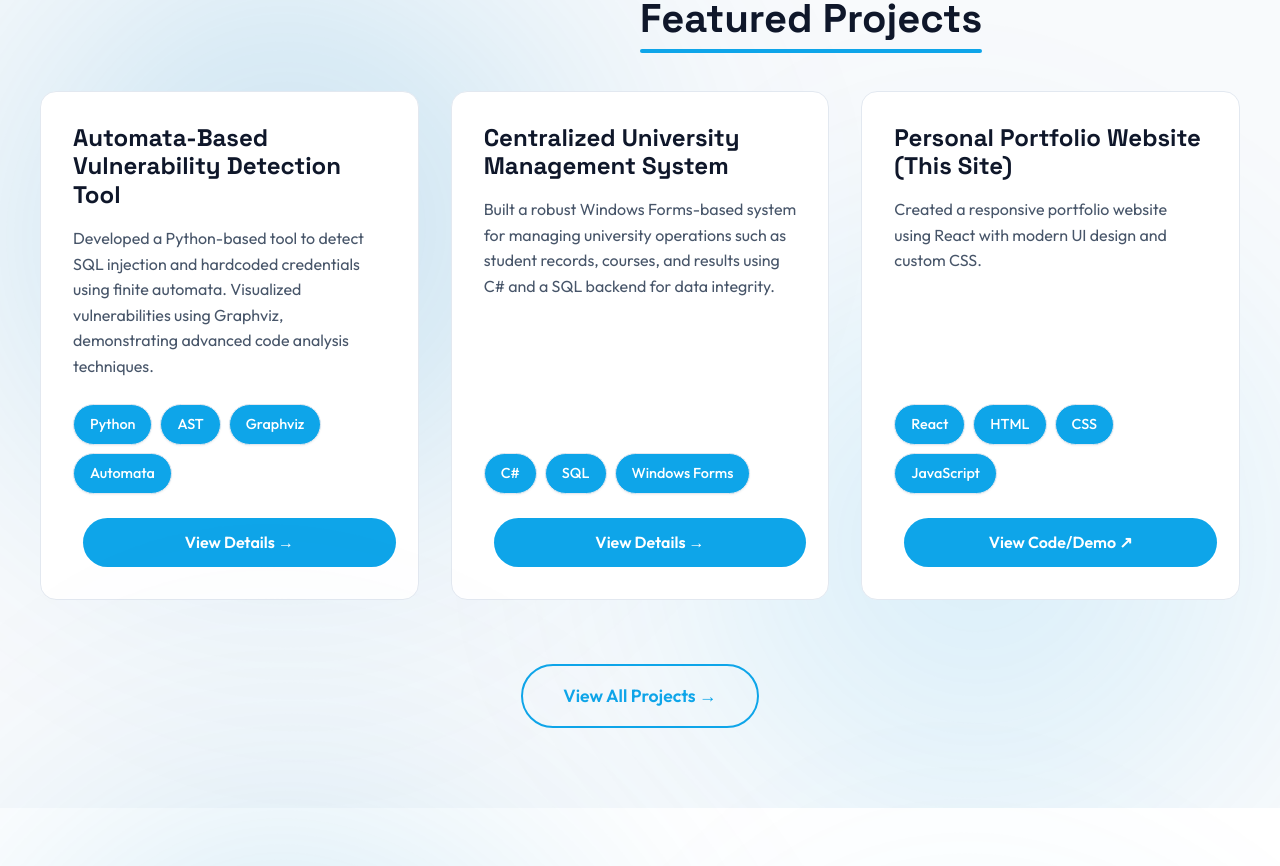
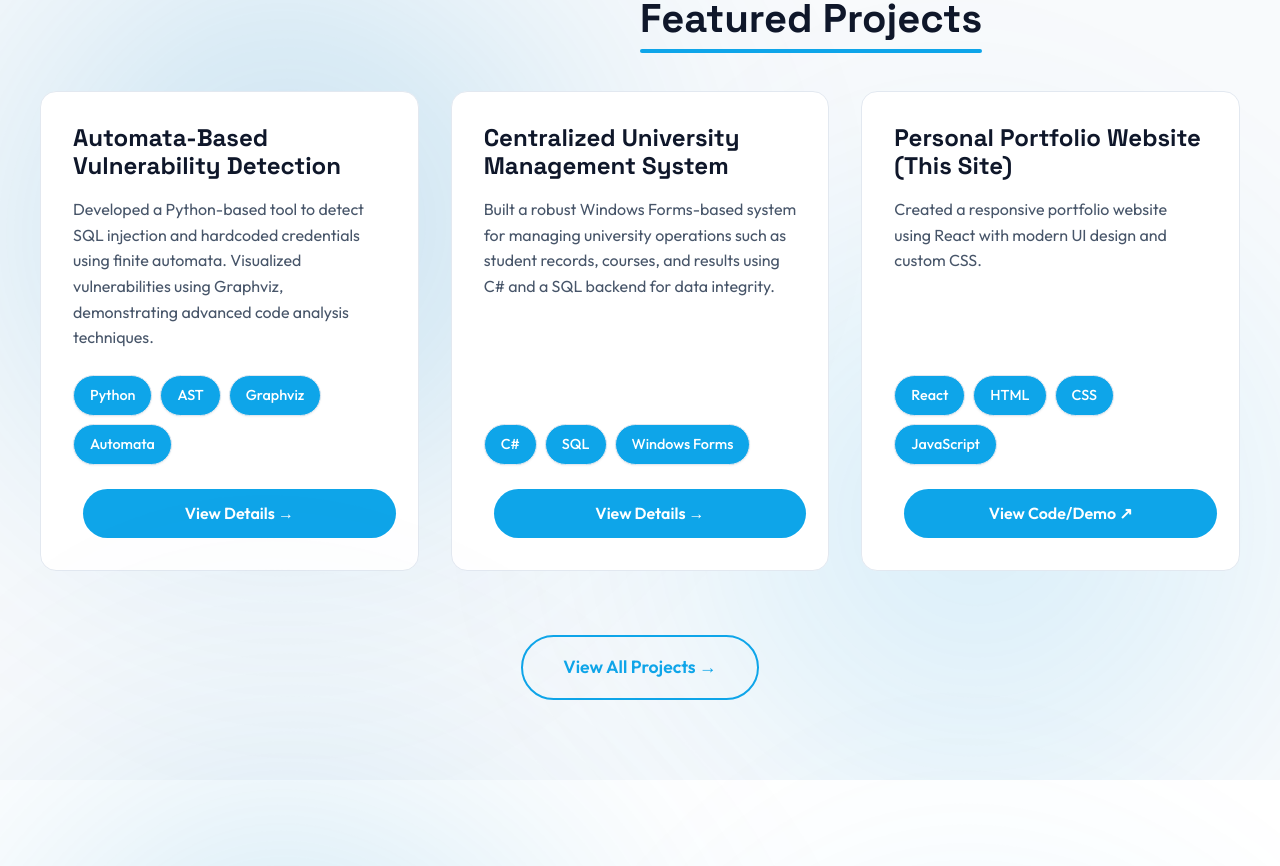
Before and after one commit to Abdullah22588/my_portfolio, a React (Vite) app: page /#/ in a window 1280 px wide. Shown: the part 960-1826 px from the top of the page. Built offline with nearby package versions, Linux system fonts and the light colour scheme.

Commit message:
update-09

```diff
--- a/src/data/projectsData.js
+++ b/src/data/projectsData.js
@@ -2,11 +2,11 @@
 
 const projectsData = [
   {
-    title: "Automata-Based Vulnerability Detection Tool",
+    title: "Automata-Based Vulnerability Detection",
     description:
       "Developed a Python-based tool to detect SQL injection and hardcoded credentials using finite automata. Visualized vulnerabilities using Graphviz, demonstrating advanced code analysis techniques.",
     tools: ["Python", "AST", "Graphviz", "Automata"],
-    link: "/automata-project",
+    link: "https://github.com/Abdullah22588/automata-based-software-vuln-detection",
     isInternal: true,
   },
   {
@@ -25,14 +25,7 @@ const projectsData = [
     link: "https://github.com/Abdullah22588/my_portfolio",
     isInternal: false,
   },
-  {
-    title: "AI-Powered Resume Analyzer",
-    description:
-      "An NLP-based tool that compares resumes with job descriptions and gives a match score using TensorFlow.",
-    tools: ["Python", "Flask", "TensorFlow", "NLP"],
-    link: "/ai-resume-analyzer",
-    isInternal: true,
-  },
+
 ];
 
 export default projectsData;
```
